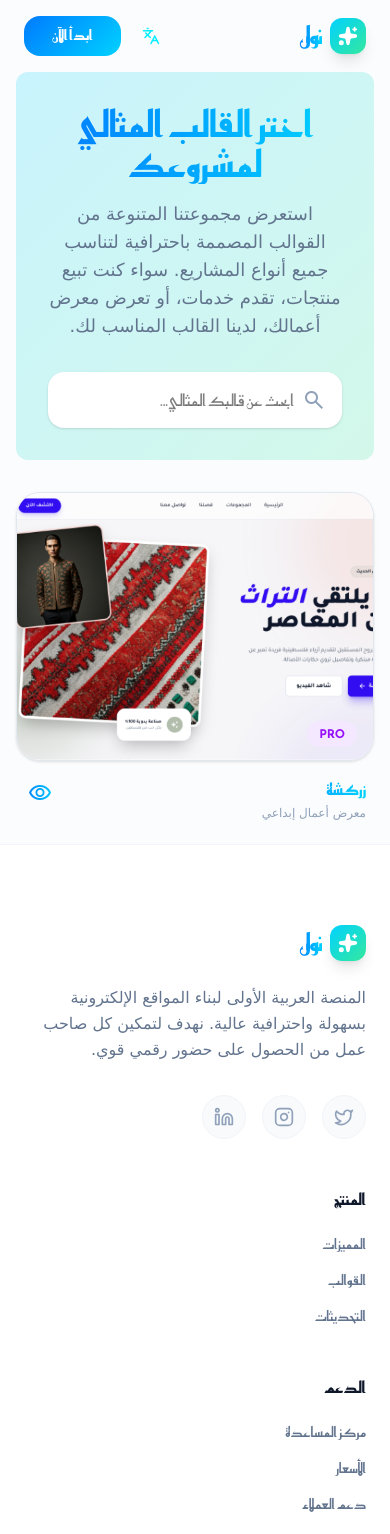
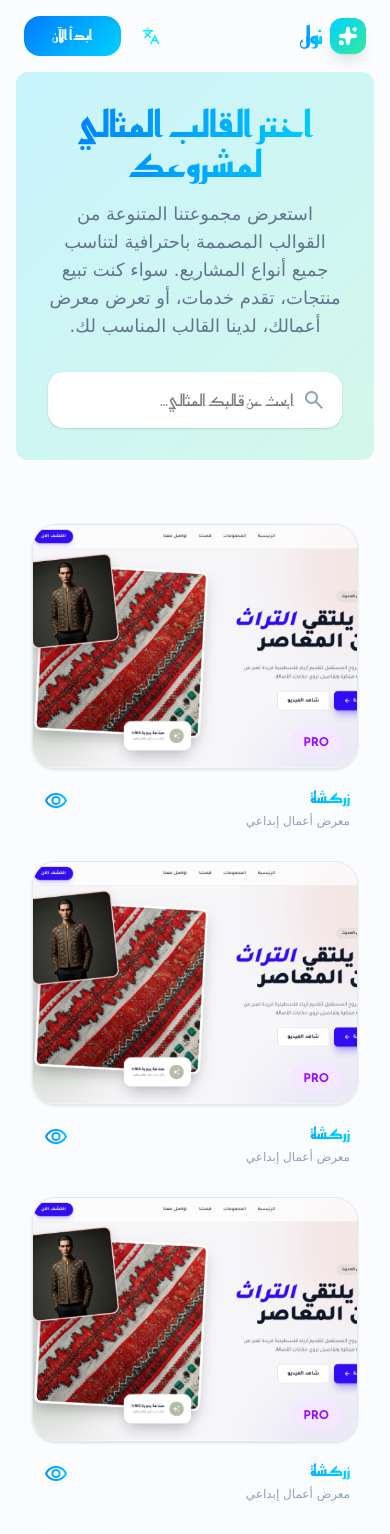
Before and after one commit to mriana9/nool, a React (Vite) app: page /templates in a window 390 px wide. Shown: the top 1534 px of the page. Built offline with nearby package versions, Linux system fonts and the light colour scheme.

Commit message:
fix: responsive ui

```diff
--- a/src/components/Editor/EditorNavbar.tsx
+++ b/src/components/Editor/EditorNavbar.tsx
@@ -15,17 +15,16 @@ export const EditorNavbar = () => {
           <span className="material-symbols-outlined text-sm md:text-base">
             rocket_launch
           </span>
-          <span className="hidden xs:inline">{t("templates.publish")}</span>
+          <span>{t("templates.publish")}</span>
         </button>
 
         <button className="text-gray-600 flex items-center gap-1 text-sm hover:bg-gray-50 px-2 md:px-3 py-1.5 rounded-lg transition-all shrink-0">
           <span className="material-symbols-outlined text-lg">visibility</span>
-          <span className="hidden sm:inline">{t("templates.preview")}</span>
+          <span>{t("templates.preview")}</span>
         </button>
       </div>
 
       <div className="flex items-center gap-3 md:gap-6">
-        {/* حالة الحفظ: النص يختفي تماماً في الجوال وتظهر النقطة الخضراء فقط */}
         <div className="flex items-center gap-2 text-gray-400">
           <span className="text-[11px] hidden lg:inline whitespace-nowrap">
             {t("templates.saveAllChanges")}
@@ -35,14 +34,14 @@ export const EditorNavbar = () => {
 
         <div className="h-4 w-[1px] bg-gray-200 hidden xs:block"></div>
 
-        <div className="flex gap-1 md:gap-2">
+        {/* <div className="flex gap-1 md:gap-2">
           <button className="p-1 text-gray-400 hover:text-gray-600">
             <span className="material-symbols-outlined text-xl">redo</span>
           </button>
           <button className="p-1 text-gray-400 hover:text-gray-600">
             <span className="material-symbols-outlined text-xl">undo</span>
           </button>
-        </div>
+        </div> */}
       </div>
     </header>
   );
--- a/src/components/Templates/TemplatesGrid.tsx
+++ b/src/components/Templates/TemplatesGrid.tsx
@@ -4,6 +4,34 @@ export const TemplatesGrid = () => {
   const templates = [
     {
       id: "1",
+      title: "زركشة ",
+      category: "معرض أعمال إبداعي",
+      isPro: true,
+      image: "/zarkasha1.PNG",
+    },
+    {
+      id: "2",
+      title: "زركشة ",
+      category: "معرض أعمال إبداعي",
+      isPro: true,
+      image: "/zarkasha1.PNG",
+    },
+    {
+      id: "3",
+      title: "زركشة ",
+      category: "معرض أعمال إبداعي",
+      isPro: true,
+      image: "/zarkasha1.PNG",
+    },
+    {
+      id: "4",
+      title: "زركشة ",
+      category: "معرض أعمال إبداعي",
+      isPro: true,
+      image: "/zarkasha1.PNG",
+    },
+    {
+      id: "5",
       title: "زركشة ",
       category: "معرض أعمال إبداعي",
       isPro: true,
--- a/src/components/Templates/TemplatesHero.tsx
+++ b/src/components/Templates/TemplatesHero.tsx
@@ -5,7 +5,7 @@ export const TemplatesHero = () => {
 
   return (
     <section className="pt-18 py-8 px-4">
-      <div className="max-w-4xl mx-auto text-center p-8 rounded-xl bg-[linear-gradient(135deg,rgba(0,210,255,0.2)_0%,rgba(52,232,158,0.2)_100%)]">
+      <div className="max-w-6xl mx-auto text-center p-8 rounded-xl bg-[linear-gradient(135deg,rgba(0,210,255,0.2)_0%,rgba(52,232,158,0.2)_100%)]">
         <h1 className="text-4xl md:text-5xl font-black bg-gradient-to-l from-[#00d2ff] to-[#007bff] bg-clip-text text-transparent mb-4">
           {t("templates.title")}
         </h1>
--- a/src/pages/Templates.tsx
+++ b/src/pages/Templates.tsx
@@ -10,7 +10,7 @@ export const Templates = () => {
     >
       <TemplatesHero />
 
-      <main className="max-w-7xl mx-auto px-4 mb-5">
+      <main className="max-w-7xl mx-auto pt-8 px-8">
         <TemplatesGrid />
       </main>
     </div>
```
